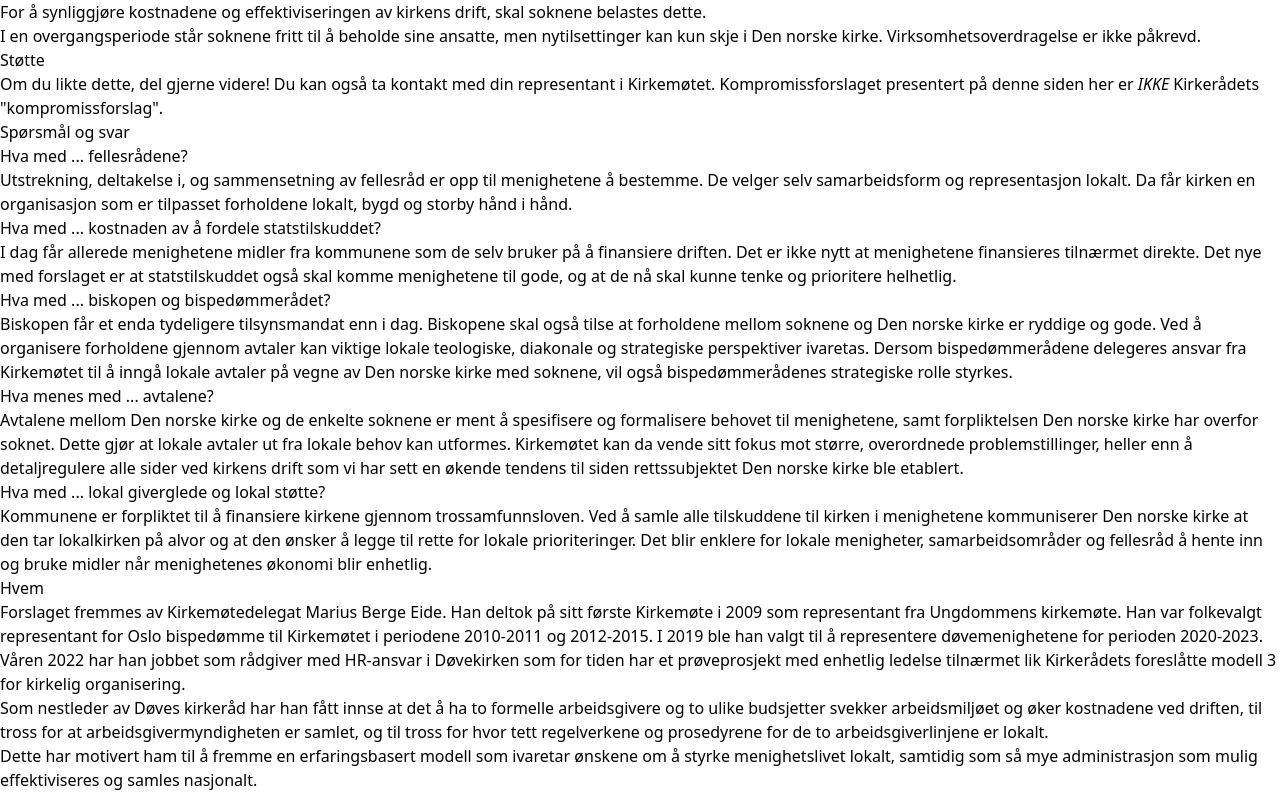
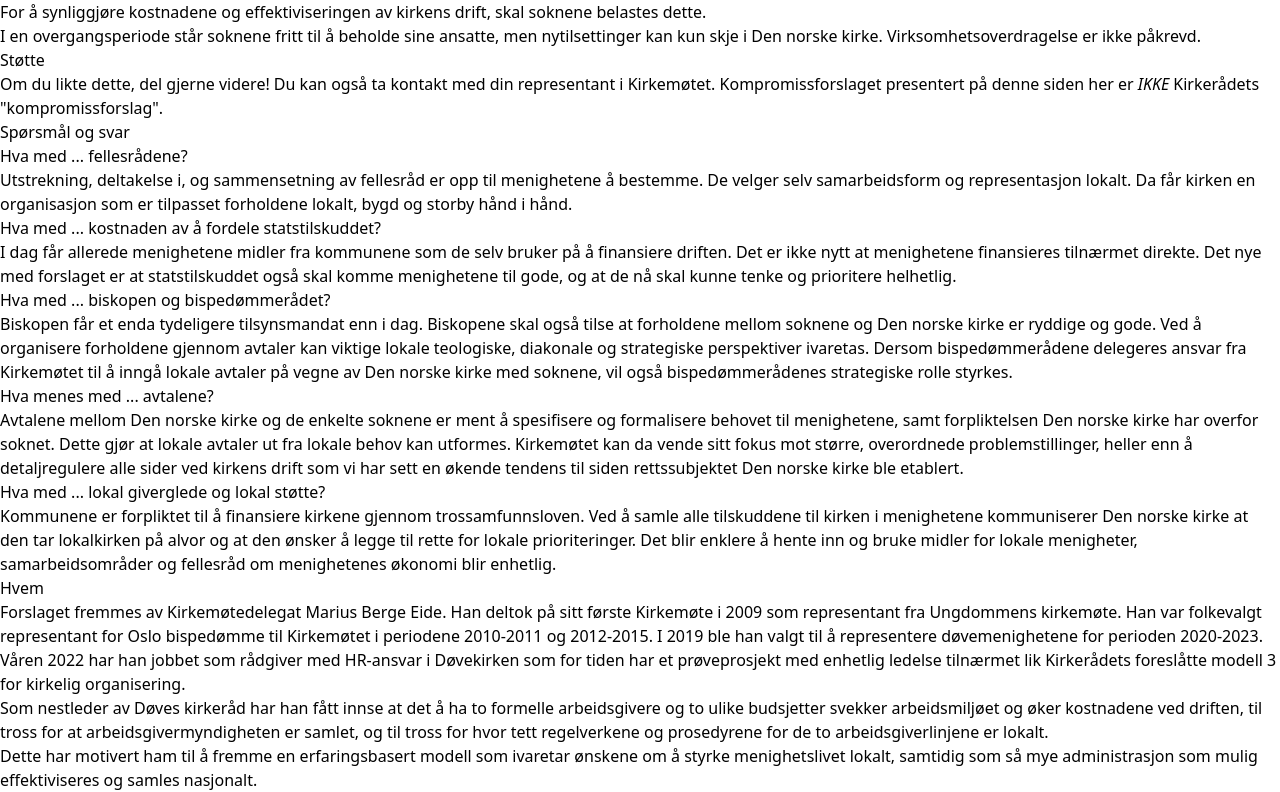
Before and after one commit to mariusei/kirkeordning, a SvelteKit app: page / in a window 1280 px wide. Shown: the part 1791-2583 px from the top of the page. Built offline with nearby package versions, Linux system fonts and the light colour scheme.

Commit message:
formulering QaA

```diff
--- a/src/routes/+page.svelte
+++ b/src/routes/+page.svelte
@@ -170,7 +170,9 @@
             Hva med ... lokal giverglede og lokal støtte?
         </p>
         <p class="pb-2 sm:px-16 italic">
-             Kommunene er forpliktet til å finansiere kirkene gjennom trossamfunnsloven. Ved å samle alle tilskuddene til kirken i menighetene kommuniserer Den norske kirke at den tar lokalkirken på alvor og at den ønsker å legge til rette for lokale prioriteringer. Det blir enklere for lokale menigheter, samarbeidsområder og fellesråd å hente inn og bruke midler når menighetenes økonomi blir enhetlig.
+             Kommunene er forpliktet til å finansiere kirkene gjennom trossamfunnsloven.
+             Ved å samle alle tilskuddene til kirken i menighetene kommuniserer Den norske kirke at den tar lokalkirken på alvor og at den ønsker å legge til rette for lokale prioriteringer.
+             Det blir enklere å hente inn og bruke midler for lokale menigheter, samarbeidsområder og fellesråd om menighetenes økonomi blir enhetlig.
         </p>
 
 <div class="border-r-8 border-amber-100 sm:rounded-xl sm:bg-gradient-to-b sm:from-amber-50 sm:to-amber-100 sm:text-slate-900 sm:px-16 sm:py-8 sm:my-8">
```
